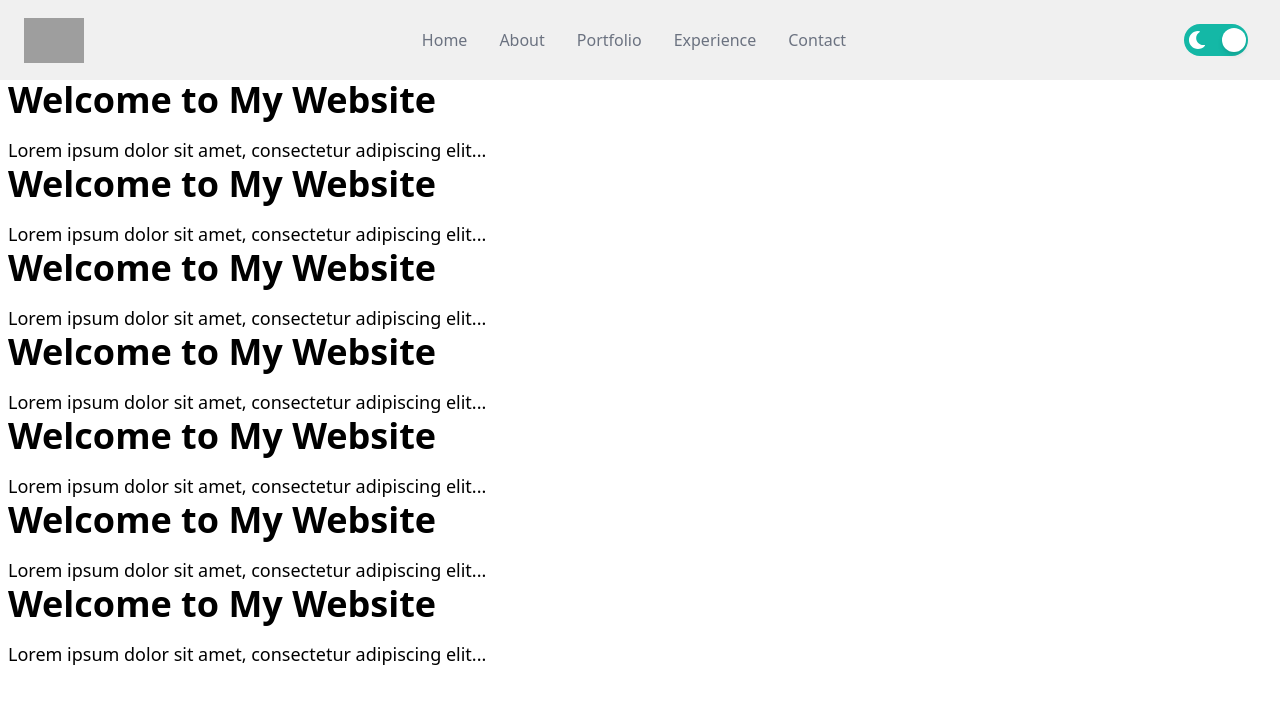
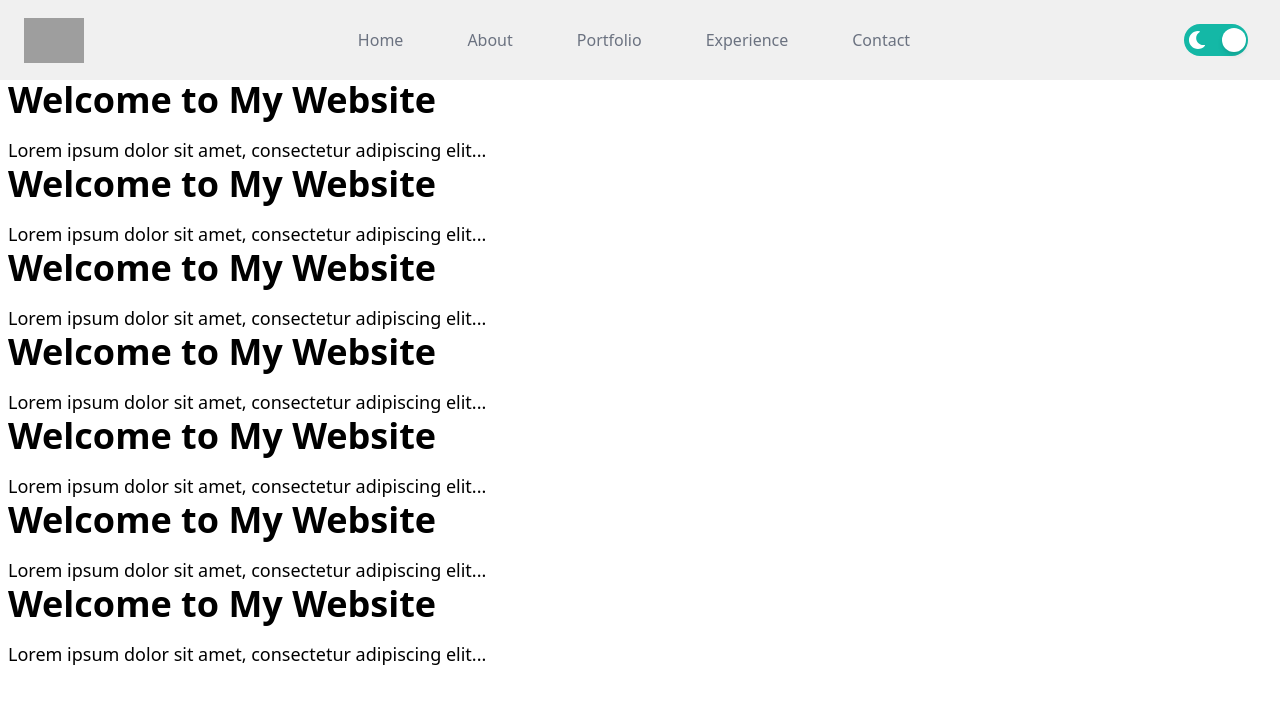
Before and after one commit to MUDDUSSIR-RAZA/Mine-Portfolio, a Next.js app: page / in a window 1280 px wide. Shown: the top 704 px of the page. Built offline with nearby package versions, Linux system fonts and the light colour scheme; grey boxes are pictures that could not be loaded.

Commit message:
Update navbar.js

```diff
--- a/src/components/navbar.js
+++ b/src/components/navbar.js
@@ -41,7 +41,8 @@ const Navbar = () => {
 
     return (
         // <div className={`flex justify-end items-center w-full h-20 px-4 fixed nav ${mounted ? '' : 'bg-black text-white'}`}>
-        <div className="flex justify-between items-center w-full h-20 px-4 bg-light-matte text-black dark:bg-dark-matte dark:text-light-matte fixed nav">
+        // <div className="flex justify-between z-50 items-center w-full h-20 px-4 bg-light-matte text-black dark:bg-dark-matte dark:text-light-matte fixed nav">
+        <div className="flex justify-between z-50 items-center w-full h-20 px-4 bg-light-matte text-black dark:shadow-lg dark:shadow-[#2A0E61]/50 dark:bg-[#03001417] dark:backdrop-blur-md dark:text-light-matte fixed nav">
             <div>
                 <h1 className="text-5xl font-signature ml-2">
                     <a
@@ -59,7 +60,7 @@ const Navbar = () => {
                 {links.map(({ id, link }) => (
                     <li
                         key={id}
-                        className="nav-links px-4 cursor-pointer capitalize font-medium text-gray-500 dark:text-slate-400 hover:scale-105 hover:text-white duration-200 link-underline"
+                        className="nav-links px-8 cursor-pointer capitalize font-medium text-gray-500 dark:text-white hover:scale-105 hover:text-white duration-200 link-underline"
                     >
                         <Link href={link}>{link}</Link>
                     </li>
@@ -88,7 +89,7 @@ const Navbar = () => {
             </div>
 
             {nav && (
-                <ul className="flex flex-col justify-center items-center absolute top-0 left-0 w-full h-screen bg-gradient-to-b from-white to-slate-600 text-gray-900 dark:bg-gradient-to-b dark:from-black dark:to-gray-800 dark:text-gray-500">
+                <ul className="flex flex-col justify-center items-center absolute top-0 left-0 w-full h-screen bg-gradient-to-b from-white to-slate-600 text-gray-900  dark:bg-gradient-to-b dark:from-black dark:to-gray-800 dark:text-gray-500">
                     {links.map(({ id, link }) => (
                         <li
                             key={id}
```
